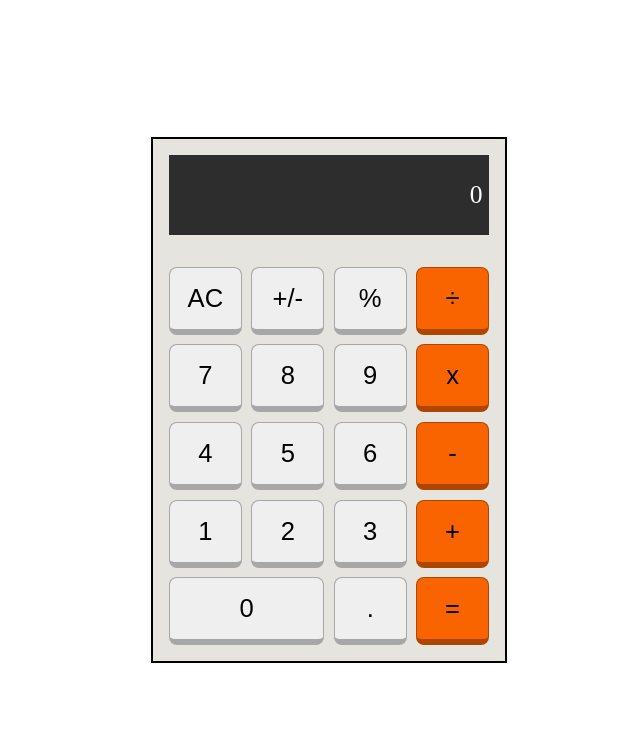
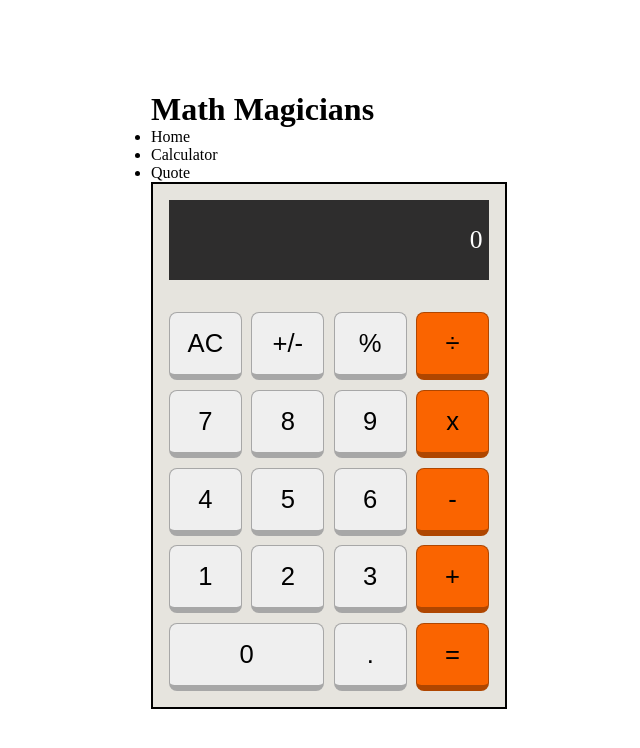
Before and after one commit to skyv26/math-magician, a React (Create React App) app: page / in a window 1280 px wide. Shown: the top 748 px of the page, without its empty margins (311-951 px from the left). Built offline with nearby package versions, Linux system fonts and the light colour scheme.

Commit message:
Update `App` Component with `Header`

```diff
--- a/src/App.js
+++ b/src/App.js
@@ -1,6 +1,12 @@
 import React from 'react';
 import Calculator from './components/Calculator';
+import Header from './components/Header';
 
-const App = () => <Calculator />;
+const App = () => (
+  <>
+    <Header />
+    <Calculator />
+  </>
+);
 
 export default App;
```
